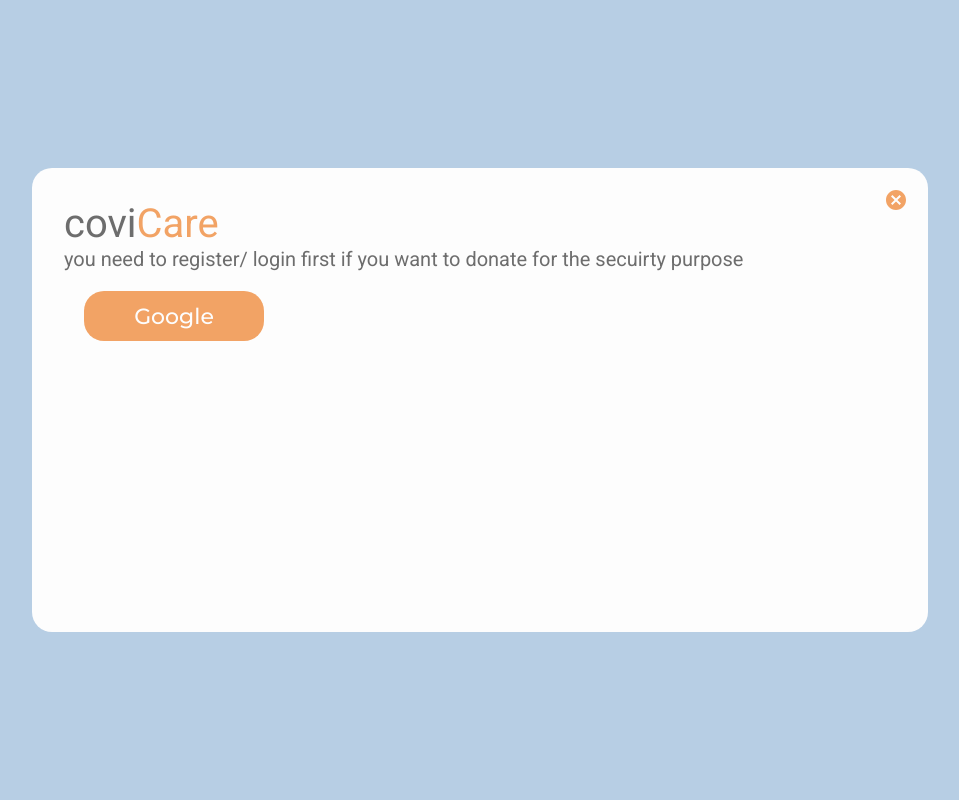
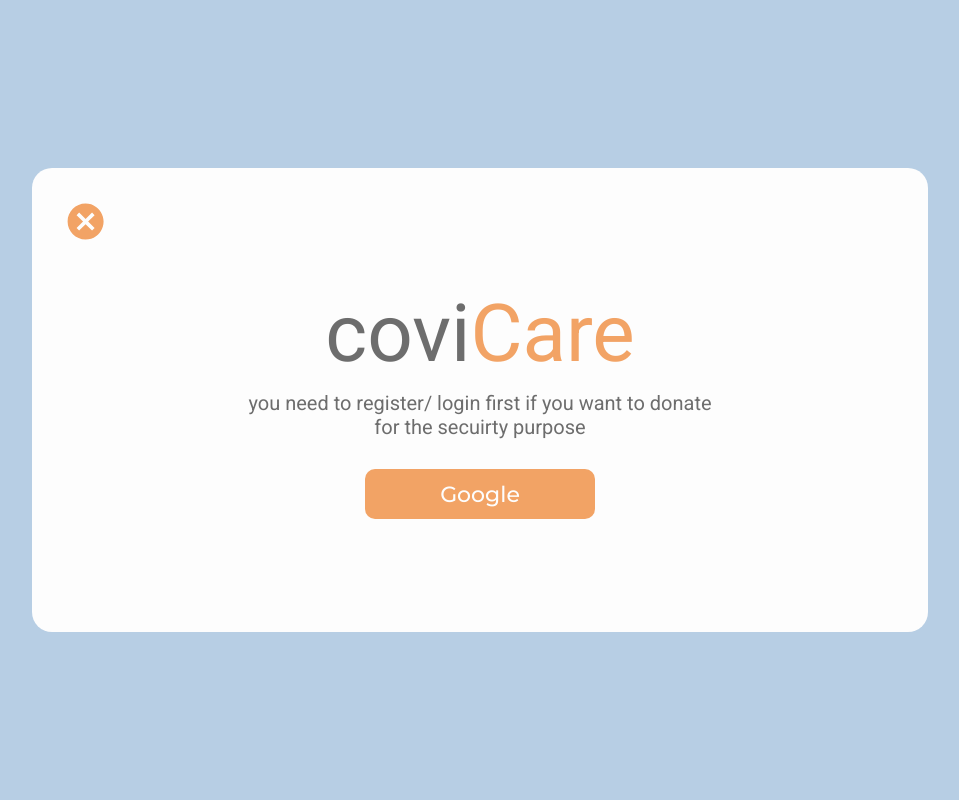
Before and after one commit to CovAssist/CoviHelp-client, a React (Create React App) app: page / in a window 1280 px wide. Both pictures are taken after a click on the element "Donate". Shown: the top 800 px of the page, without its empty margins (160-1119 px from the left). Built offline with nearby package versions, Linux system fonts and the light colour scheme.

Commit message:
landing page css changes

```diff
--- a/src/components/Button/Button.css
+++ b/src/components/Button/Button.css
@@ -52,3 +52,22 @@
   transition: 0.5s ease;
   outline: none;
 }
+
+.google {
+  width: 230px;
+  height: 50px;
+  outline: none;
+  background-color: var(--color-medorange);
+  color: var(--color-white);
+  font-size: 22px;
+  font-family: 'Montserrat', sans-serif;
+  border-radius: 10px;
+  margin: 20px;
+  border: none;
+}
+
+.google:hover {
+  background-color: var(--color-orange);
+  outline: none;
+  cursor: pointer;
+}
--- a/src/components/Header/Header.css
+++ b/src/components/Header/Header.css
@@ -9,8 +9,6 @@
     color: var(--color-white);
 
 }
-
-.navName:after {}
 
 .navName:hover {
     color: var(--color-medorange);
@@ -40,15 +38,23 @@
 
 .covi {
     font-family: 'Roboto', sans-serif;
-    font-size: 40px;
+    font-size: 80px;
     color: var(--color-grey);
     justify-content: center;
+    text-align: center;
+    margin-top: 40px;
 }
 
 .instruct {
     font-family: 'Roboto', sans-serif;
     font-size: 20px;
     color: var(--color-grey);
+    text-align: center;
+    padding: 10px;
 }
 
-.google {}
+.googled {
+    display: flex;
+    justify-content: center;
+    align-items: center;
+}
--- a/src/components/Header/Header.js
+++ b/src/components/Header/Header.js
@@ -35,10 +35,10 @@ function Header() {
           covi<span className="care">Care</span>
         </div>
         <div className="instruct">
-          you need to register/ login first if you want to donate for the secuirty purpose
+          you need to register/ login first if you want to donate <br></br> for the secuirty purpose
         </div>
-        <div className="google">
-          <Button buttonName="donate" label="Google" />
+        <div className="googled">
+          <Button buttonName="google" label="Google" />
         </div>
       </Popup>
       {/* <Popup trigger={timedPopup} setTrigger={setTimedPopup}>
--- a/src/components/MainHeader/MainHeader.css
+++ b/src/components/MainHeader/MainHeader.css
@@ -1,7 +1,7 @@
 .mainHeader {
   background-image: url('../../Assests/landingBG.png');
-  width: 100%;
-  height: 50%;
+  width: 100vw;
+  height: 100vh;
   background-size: 100% 100%;
   background-repeat: no-repeat;
 }
@@ -15,6 +15,7 @@
 .covidresearch {
   width: 60%;
 }
+
 .covid {
   width: 700px;
 }
--- a/src/components/Popup/Popup.css
+++ b/src/components/Popup/Popup.css
@@ -11,20 +11,21 @@
 }
 
 .popup-inner {
-    position: absolute;
     padding: 32px;
     width: 65%;
-    height: 400px;
+    height: 50vh;
     background-color: var(--color-white);
     border-radius: 20px;
     justify-content: center;
     align-items: center;
 }
 
-.popup-inner .close-btn {
-    position: absolute;
-    top: 20px;
-    right: 20px;
+.close-btn>.MuiSvgIcon-root {
     color: var(--color-medorange);
     cursor: pointer;
+    font-size: 2.7rem;
 }
+
+.close-btn {
+    right: 0;
+}
```
Also changed, not shown: src/Assests/landingBG.png.
